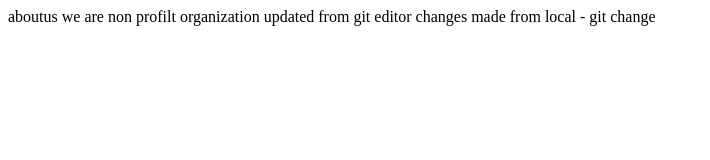
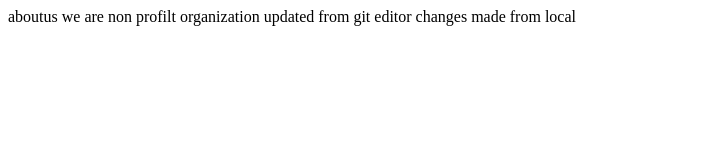
Before and after one commit to samadullah/spdc, a plain HTML site: page aboutus.html in a window 1280 px wide. Shown: the whole page, without its empty margins (0-710 px from the left). Drawn offline with Linux system fonts and the light colour scheme.

Commit message:
Revert "Update aboutus.html"
This reverts commit 96e440c6e4c8f12efcad40b276a1f50a7effb458.

```diff
--- a/aboutus.html
+++ b/aboutus.html
@@ -1,5 +1,5 @@
 <html><body>aboutus
 we are non profilt organization
 updated from git editor
-    changes made from local - git change
+    changes made from local
 </body></html>
```
